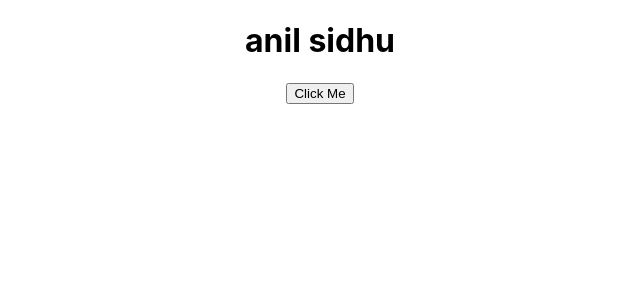
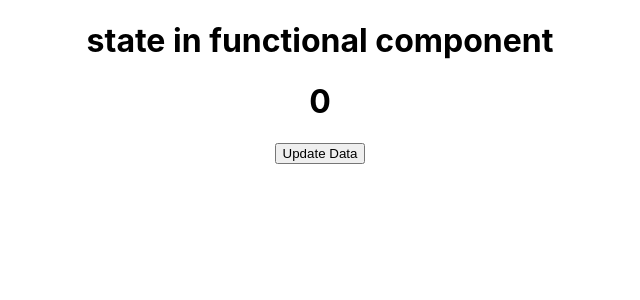
Before and after one commit to Deepakiit17/React_Tutorial, a React (Create React App) app: page / in a window 1280 px wide. Shown: the top 300 px of the page, without its empty margins (320-960 px from the left). Built offline with nearby package versions, Linux system fonts and the light colour scheme.

Commit message:
state in functional component

```diff
--- a/src/App.js
+++ b/src/App.js
@@ -1,16 +1,17 @@
-import logo from "./logo.svg";
+import { useState } from "react";
 import "./App.css";
 
 function App() {
-  let data = "anil sidhu";
-  function apple() {
-    data = "peter";
-    alert(data);
+  const [data, setData] = useState(0);
+  function updateData() {
+    setData(data + 1);
   }
+  console.warn("_________");
   return (
     <div className="App">
+      <h1>state in functional component</h1>
       <h1>{data}</h1>
-      <button onClick={apple}>Click Me</button>
+      <button onClick={updateData}>Update Data</button>
     </div>
   );
 }
```
